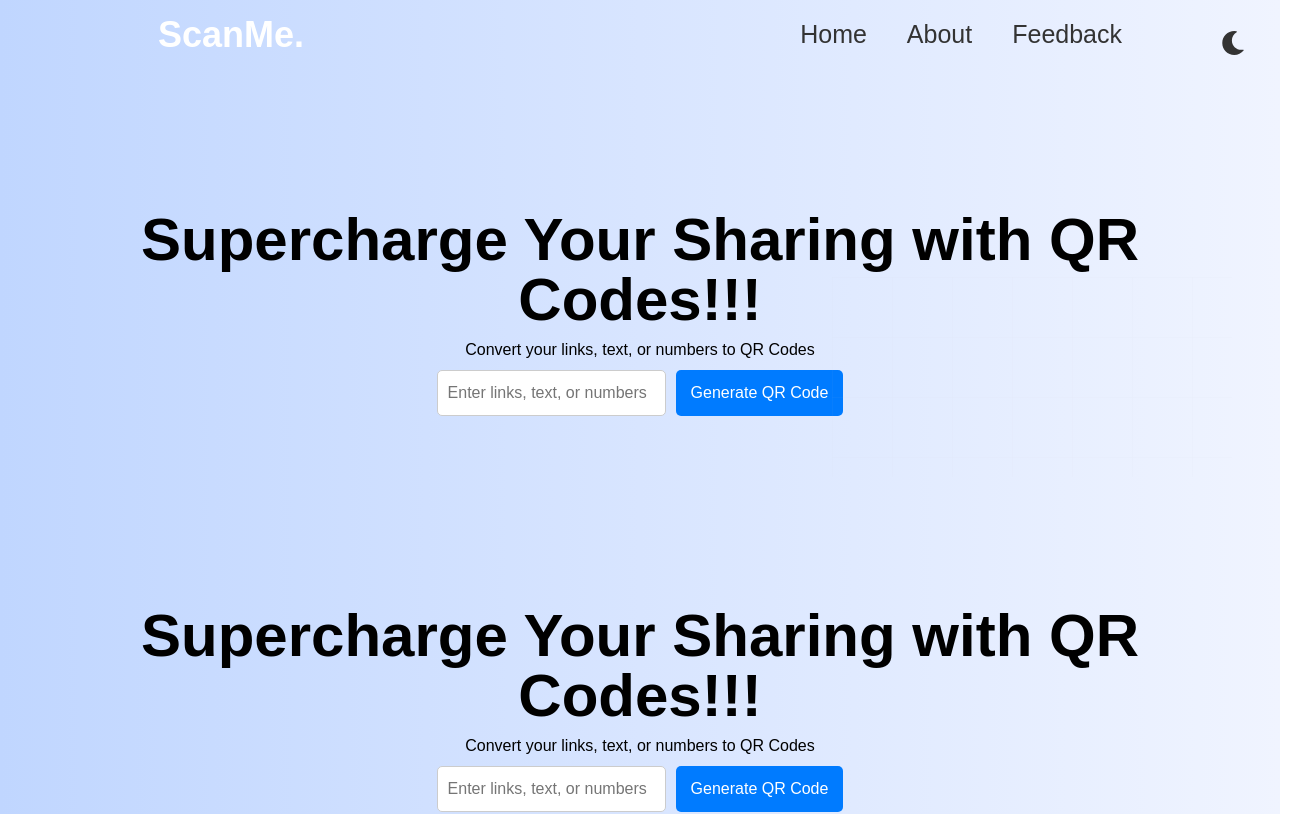
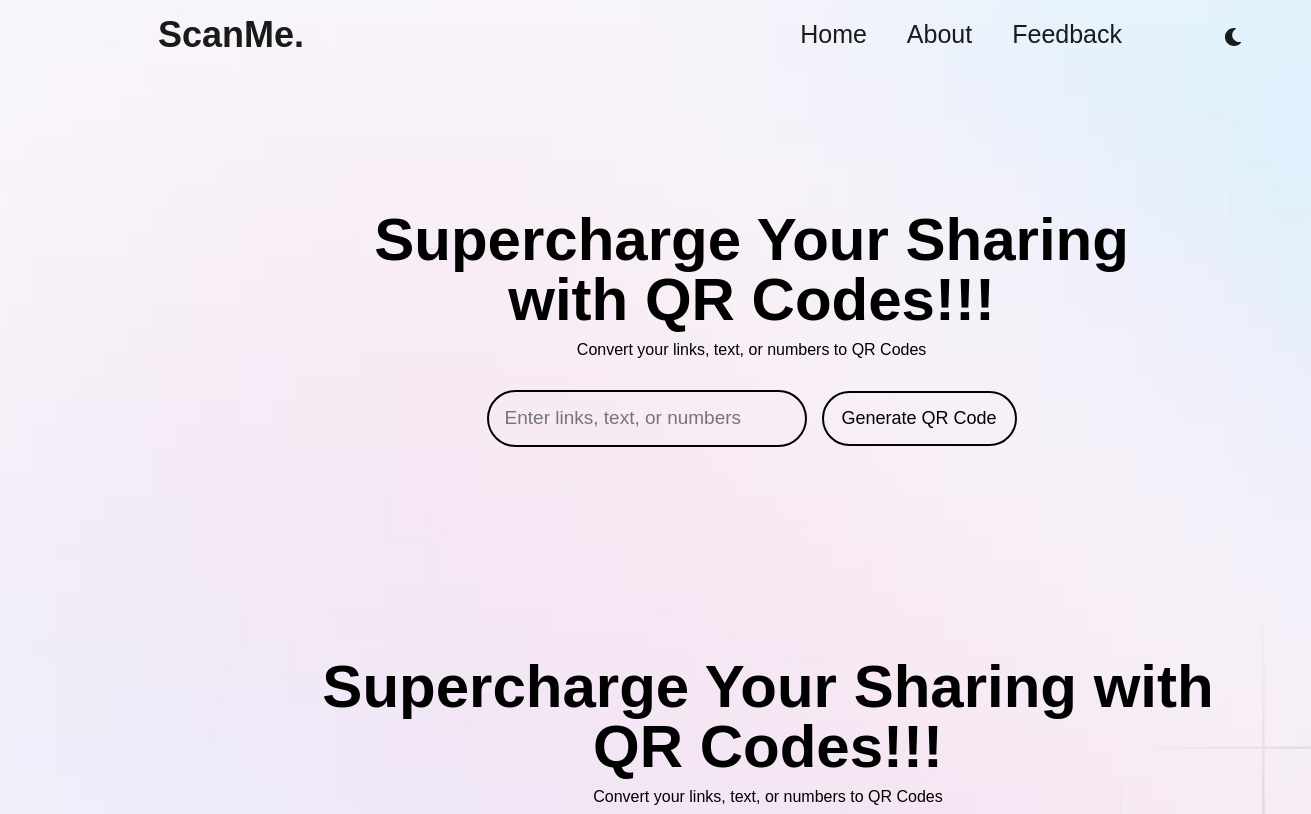
Before and after one commit to KetanHase/QRGenerator, a React (Create React App) app: page / in a window 1280 px wide. Shown: the top 814 px of the page, 1311 px wide, since content can reach past the window. Built offline with nearby package versions, Linux system fonts and the light colour scheme.

Commit message:
second commit

```diff
--- a/public/index.html
+++ b/public/index.html
@@ -26,6 +26,7 @@
     -->
     <title>React App</title>
     <link href="https://cdn.jsdelivr.net/npm/bootstrap@5.3.3/dist/css/bootstrap.min.css" rel="stylesheet" integrity="sha384-QWTKZyjpPEjISv5WaRU9OFeRpok6YctnYmDr5pNlyT2bRjXh0JMhjY6hW+ALEwIH" crossorigin="anonymous">
+    <link href="https://unpkg.com/aos@2.3.1/dist/aos.css" rel="stylesheet">
   </head>
   <body>
     <noscript>You need to enable JavaScript to run this app.</noscript>
@@ -40,6 +41,18 @@
       To begin the development, run `npm start` or `yarn start`.
       To create a production bundle, use `npm run build` or `yarn build`.
     -->
+
     <script src="https://cdn.jsdelivr.net/npm/bootstrap@5.3.3/dist/js/bootstrap.bundle.min.js" integrity="sha384-YvpcrYf0tY3lHB60NNkmXc5s9fDVZLESaAA55NDzOxhy9GkcIdslK1eN7N6jIeHz" crossorigin="anonymous"></script>
+
+    <script src="https://unpkg.com/aos@2.3.1/dist/aos.js"></script>
+
+    <script>
+      AOS.init({
+      duration: 2000, // Increase animation time for smoothness
+      easing: "ease-in-out", // Smooth transitions
+      once: false, // Repeats when scrolling back
+    });
+
+    </script>
   </body>
 </html>
--- a/src/components/About.js
+++ b/src/components/About.js
@@ -1,9 +1,10 @@
 import React from 'react';
+import Navbar from './Navbar';
 
 
 const About = () => {
   return (<>
-
+     <Navbar />
     <div>About</div>
 
     </>
--- a/src/components/Home.js
+++ b/src/components/Home.js
@@ -15,11 +15,11 @@ const Home =() =>{
     return(
     <>
      <Navbar toggleMenu={toggleMenu} menuOpen={menuOpen} />
-     <div className={`container ${menuOpen ? 'nav-open' : ''}`} >
+     <div className={`container ${menuOpen ? 'nav-open' : ''}`}  >
         <StartButton />
      </div>
-     <StartButton /> <StartButton />
 
+     <StartButton /><StartButton /><StartButton /><StartButton /><StartButton /><StartButton />
     </>
     );
 };
--- a/src/components/Navbar.js
+++ b/src/components/Navbar.js
@@ -18,7 +18,7 @@ const Navbar = ({ toggleMenu, menuOpen }) => {
 //   };
 
   return (<>
-    <nav className={`nav`}>
+    <nav className='nav' data-aos="fade-down" data-aos-delay="300">
 
       <div className="nav-logo"> <Link style={{ textDecoration: 'none' }} to="/">ScanMe.</Link>
       </div>
--- a/src/components/StartButton.js
+++ b/src/components/StartButton.js
@@ -3,12 +3,19 @@ import "../css/StartButton.css";
 
 const StartButton = () => {
   return (
-    <section className={`start-button-section`}>
-      <h1>Supercharge Your Sharing with QR Codes!!!</h1>
+    <section className='start-button-section'
+    data-aos="fade-left"
+    data-aos-delay="1200"
+    data-aos-duration="2500">
+      <h1 >Supercharge Your Sharing with QR Codes!!!</h1>
       <p>Convert your links, text, or numbers to QR Codes</p>
-      <div className="input-container">
+      <div className="input-container" data-aos="fade-right" data-aos-delay="2500">
         <input type="text" placeholder="Enter links, text, or numbers" />
-        <button>Generate QR Code</button>
+
+        <button data-aos="zoom-in"
+        data-aos-delay="2200"
+        data-aos-duration="2000"
+        data-aos-easing="ease-in-out">Generate QR Code</button>
       </div>
     </section>
   );
--- a/src/css/App.css
+++ b/src/css/App.css
@@ -1,56 +1,53 @@
 /* Default Light Mode */
 :root {
-  --bg-gradient-start: #c0d6ff;
-  --bg-gradient-end: #f0f4ff;
-  --grid-color: rgba(200, 200, 200, 0.2);
-  --nav-text: #333;
-  --start-text:black;
+  --nav-text: #1b1a1a;
+  --start-text: black;
+  --bg-image: url("../../public/bg-white.png");
+  --btn-bg: transparent;
+    --btn-text: black;
+    --btn-border: black;
 }
 
 /* Dark Mode */
 body.dark-mode {
-  --bg-gradient-start: #421F3F;
-  --bg-gradient-end: #2A102B;
-  --grid-color: rgba(150, 50, 100, 0.3);
   --nav-text: #ffffff;
-  --start-text:white;
-  /* --nav-bg-mob:grey; */
+  --start-text: white;
+  --bg-image: url("../../public/bg-dark.png");
+  --btn-bg: transparent;
+    --btn-text: white;
+    --btn-border: white;
 }
 
-/* Apply Gradient & Grid */
+/* Apply Background Image Responsively */
 body {
-  background: linear-gradient(to right, var(--bg-gradient-start), var(--bg-gradient-end));
-  position: relative;
+  box-sizing: border-box;
+  background: var(--bg-image) no-repeat center center / cover;
   min-height: 100vh;
+  width: 100%;
   margin: 0;
   padding: 0;
-  /* overflow: hidden; */
+  display: flex;
+  flex-direction: column;
+
 }
 
-/* Grid Overlay */
-body::before {
-  content: "";
-  position: absolute;
-  top: 30%;
-  left: 90%;
-  width: 400px; /* Adjust size of the circle */
-  height: 200px;
-  transform: translate(-80%, -50%);
-  background-image:
-    linear-gradient(var(--grid-color) 1px, transparent 1px),
-    linear-gradient(90deg, var(--grid-color) 1px, transparent 1px);
-  background-size: 60px 60px;
-  opacity: 0.2;
-  pointer-events: none;
+/* Fix Background Scroll Issues */
+@media (max-width: 768px) {
+  body {
+    background-size: cover;
+    background-position: top;
+  }
 }
+
 
 .theme-toggle {
   position: absolute; /* Make sure it's positioned relative to the navbar */
-  top: 23px; /* Align properly with navbar */
+  top: 17px; /* Align properly with navbar */
   right: 20px; /* Adjust right spacing */
   width: 54px; /* Square box */
   height: 40px; /* Square box */
   display: flex;
+  border: none;
   justify-content: center;
   align-items: center;
   background: var(--nav-bg); /* Background same as navbar */
--- a/src/css/Navbar.css
+++ b/src/css/Navbar.css
@@ -20,14 +20,12 @@
     font-size: 36px;
     font-weight: bold;
     font-family: "Cooper black", sans-serif;
-    /* color: var(--primary-color);
-    color: var(--nav-text); */
-
-
-  line-height: 40px;
+    /* color: var(--primary-color);*/
+    color: var(--nav-text);
+    line-height: 40px;
 }
 .nav-logo a{
-    color: rgb(255, 255, 255);
+    color: var(--nav-text);
 }
 
 /* Links */
@@ -63,6 +61,10 @@
         display: block;
         color: var(--nav-text);
         z-index: 1100;
+    }
+
+    .nav {
+        margin-left: 29%;
     }
 
     .nav-links {
--- a/src/css/StartButton.css
+++ b/src/css/StartButton.css
@@ -3,6 +3,7 @@
     padding: 50px;
     color: var(--start-text);
     margin-top: 90px;
+    margin-left: 20%;
     z-index: 1000;
 }
 
@@ -28,23 +29,38 @@
 /* Keep other styles unchanged */
 .input-container {
     display: flex;
+    flex-direction:row;
+    align-items: center;
     justify-content: center;
-    gap: 10px;
+    gap: 15px;
+    padding: 20px;
 }
 
 input {
-    padding: 10px;
-    border: 1px solid #ccc;
-    border-radius: 5px;
+    width: 320px;
+    padding: 12px 16px;
+    border: 2px solid var(--btn-border);
+    background-color: var(--btn-bg);
+    border-radius: 32px;
+    font-size: 19px;
+    color: var(--btn-text);
+    outline: none;
+    transition: all 0.3s ease-in-out;
+
 }
 
 button {
-    padding: 10px 15px;
-    background: #007bff;
-    color: white;
-    border: none;
-    border-radius: 5px;
+    padding: 12px 18px;
+    font-size: 18px;
+    color: var(--btn-text);
+    background: var(--btn-bg);
+    border: 2px solid var(--btn-border);
+    border-radius: 32px;
     cursor: pointer;
+    transition: all 0.3s ease-in-out;
+}
+button:hover {
+    background: rgba(0, 0, 0, 0.1);
 }
 
 
@@ -52,21 +68,34 @@ button {
 @media (max-width: 768px) {
     .start-button-section {
         margin-top: 50%;
+         margin-left: 30%;
         padding: 20px;
         z-index: 1100;
     }
 
     .start-button-section h1 {
-        font-size: 35px;
-        font-weight: 700;
+        font-size: 32px;
+        font-weight: 200;
         text-align: center;
-        line-height: 60px;
+        line-height: 35px;
         translate: none;
         rotate: none;
         scale: none;
         transform: matrix(1, 0, 0, 1, 0, 0);
         opacity: 1;
 
+    }
 
+    .input-container {
+        display: flex;
+        flex-direction:column;
+        align-items: center;
+        gap: 15px;
+        padding: 20px;
+    }
+    input, button {
+
+        font-size: 16px;
+        padding: 10px 14px;
     }
 }
--- a/src/index.js
+++ b/src/index.js
@@ -5,6 +5,7 @@ import { BrowserRouter as Router } from 'react-router-dom';
 import './index.css';
 import App from './App';
 import reportWebVitals from './reportWebVitals';
+
 
 const root = ReactDOM.createRoot(document.getElementById('root'));
 root.render(
```
Also changed, not shown: public/Extra.txt (added), public/bg-dark.png (added), public/bg-white.png (added).
